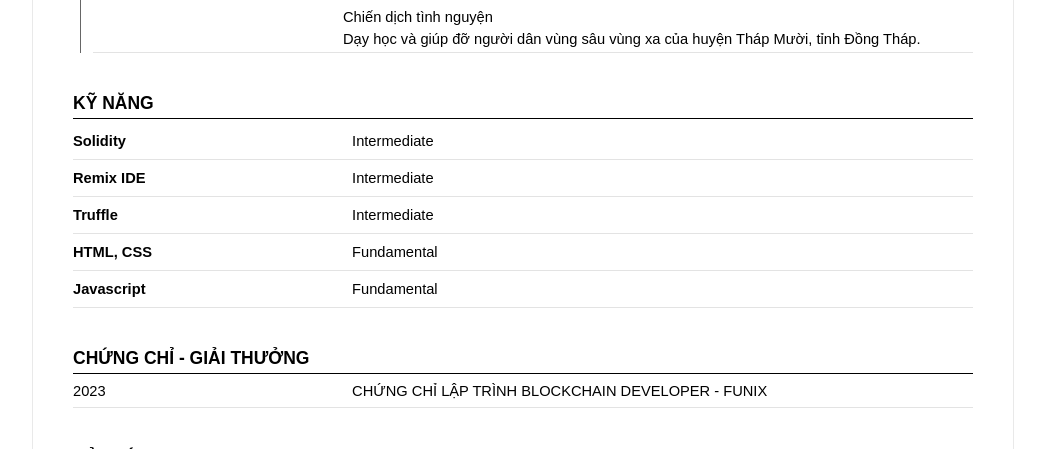
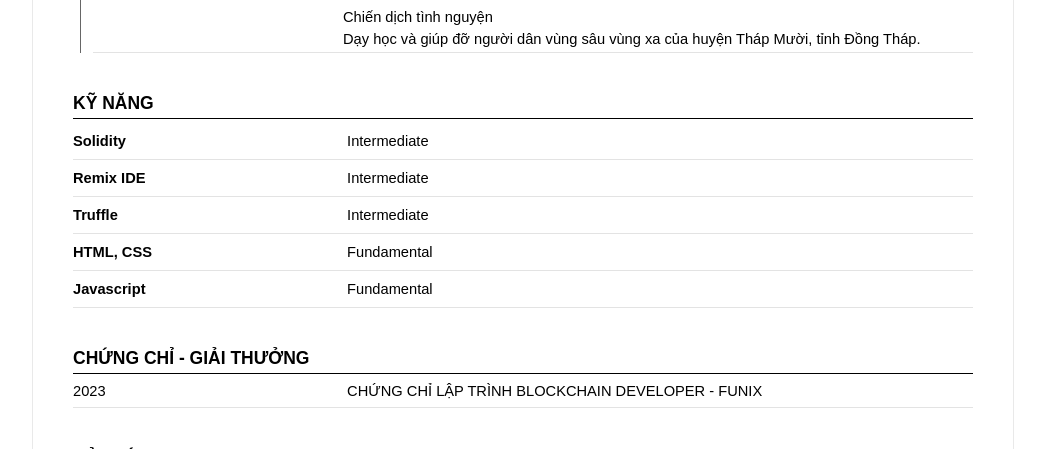
Before and after one commit to IcarusCan/myDigitalCV, a plain HTML site: page index.html in a window 1280 px wide. Shown: the part 1080-1529 px from the top of the page, without its empty margins (117-1162 px from the left). Drawn offline with Linux system fonts and the light colour scheme.

Commit message:
Modified to fix margin space

```diff
--- a/css/styles.css
+++ b/css/styles.css
@@ -200,8 +200,7 @@ h1 {
 #skill div p:first-child,
 #certificate div p:first-child {
   /* Choose the 1st <p> child to bold */
-  width: 250px;
-  margin-right: 25px;
+  width: 270px;
   font-weight: bold;
 }
 
```
